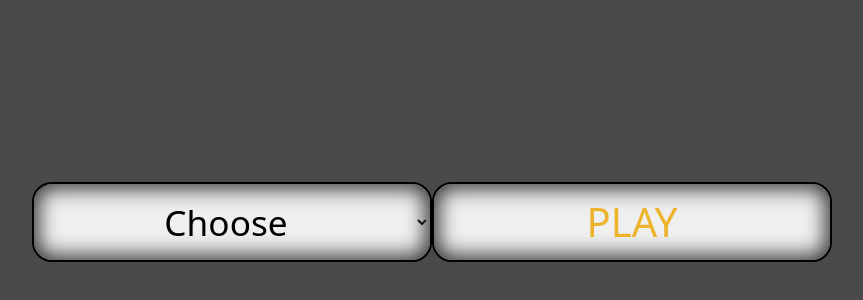
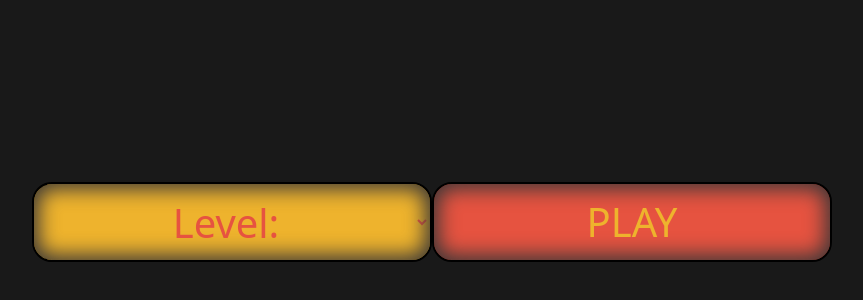
Before and after one commit to simoneaucello/js-campominato-grid, a plain HTML site: page index.html in a window 1280 px wide. Shown: the part 178-478 px from the top of the page, without its empty margins (208-1071 px from the left). Drawn offline with nearby package versions, Linux system fonts and the light colour scheme.

Commit message:
[mod] css

```diff
--- a/css/style.css
+++ b/css/style.css
@@ -1,5 +1,5 @@
 .main-wrapper{
-  background-color: #4a4a4a;
+  background-color: #191919;
   height: 100vh;
 }
 
@@ -12,6 +12,7 @@
   color: #eeb32d;
   font-size: 2.5rem;
   box-shadow: inset 0px 0px 20px 5px rgb(58, 55, 55);
+  background-color: #e65340;
 
 
 }
@@ -21,8 +22,10 @@
   height: 10%;
   border-radius: 20px;
   border: 2px solid black;
-  font-size: 2.2rem;
+  font-size: 2.5rem;
   box-shadow: inset 0px 0px 20px 5px rgb(58, 55, 55);
+  background-color: #eeb32d;
+  color: #e65340
 
 }
 
@@ -41,7 +44,7 @@
   display: flex;
   justify-content: center;
   align-items: center;
-  color: white;
+  color: black;
   flex-grow: 1;
   box-shadow: inset 0px 0px 20px 5px rgb(58, 55, 55);
 }
@@ -76,5 +79,5 @@
 }
 
 .clicked{
-  background-color: #40c7e6;
+  background-color: #e65340;
 }
--- a/index.html
+++ b/index.html
@@ -19,7 +19,7 @@
     <div class="d-flex justify-content-center align-items-center ">
 
       <select id="choose" class=" difficulty" aria-label="Default select example">
-        <option selected class="text-center ">Choose</option>
+        <option selected class="text-center">Level:</option>
         <option value="easy">Easy</option>
         <option value="medium">Medium</option>
         <option value="hard">Hard</option>
```
